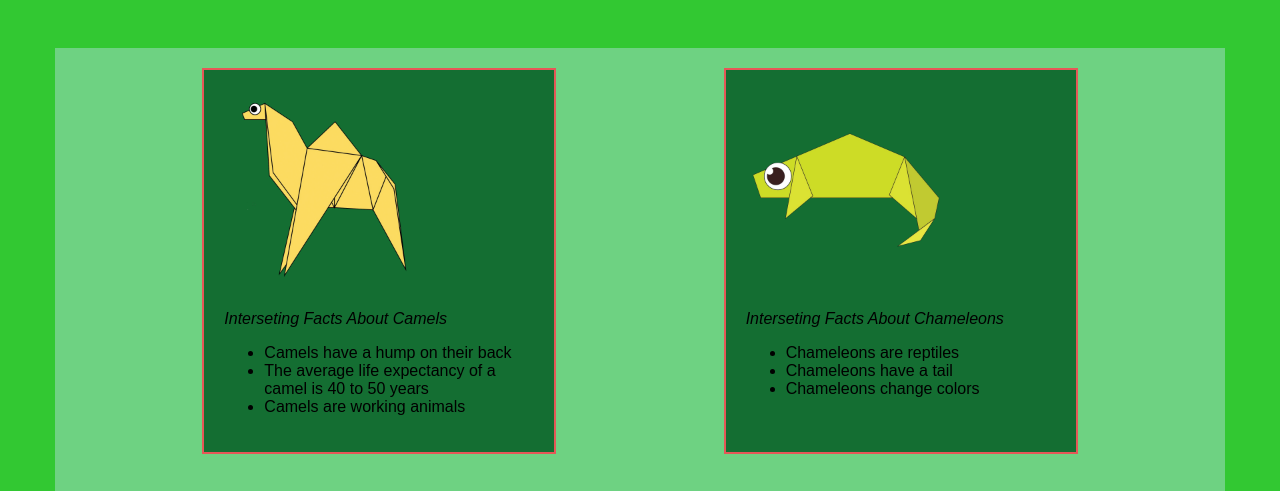
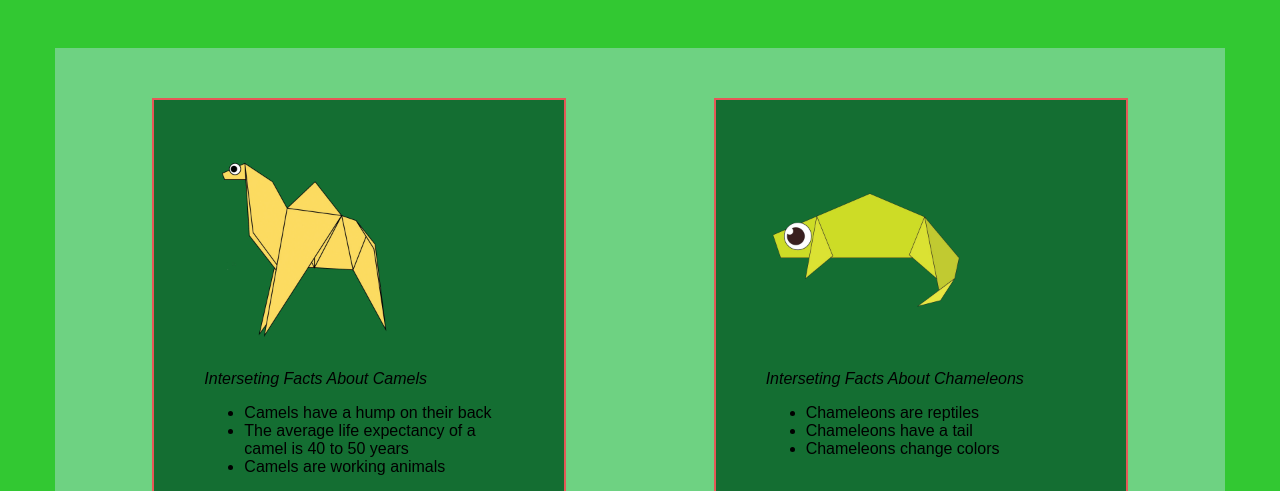
Before and after one commit to Eka416/Origami, a plain HTML site: page index.html in a window 1280 px wide. Shown: the part 245-736 px from the top of the page. Drawn offline with Linux system fonts and the light colour scheme.

Commit message:
Update style.css

```diff
--- a/style.css
+++ b/style.css
@@ -21,8 +21,8 @@ body{
 .origami{
     border: 2px solid rgb(230, 87, 87);
     border-radius: 0px;
-    padding: 20px;
-    margin: 20px;
+    padding: 50px;
+    margin: 50px;
     width: 310px;
     font-family: fantasy;
     background-color:rgb(20, 110, 50)
```
